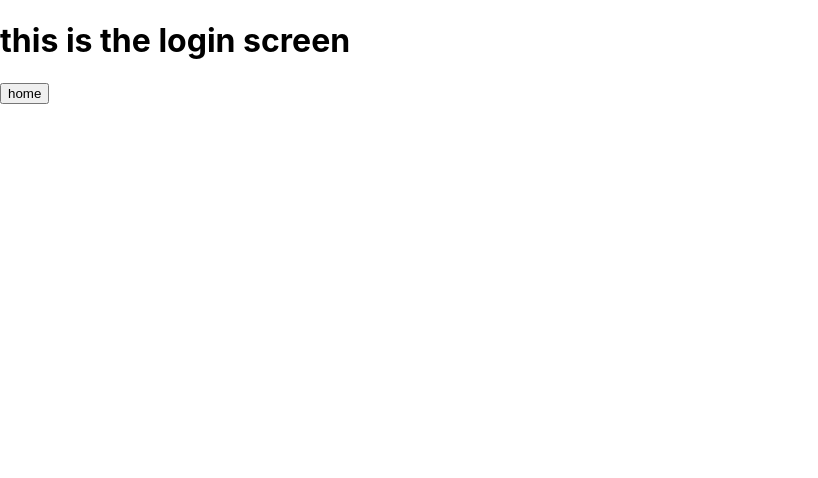
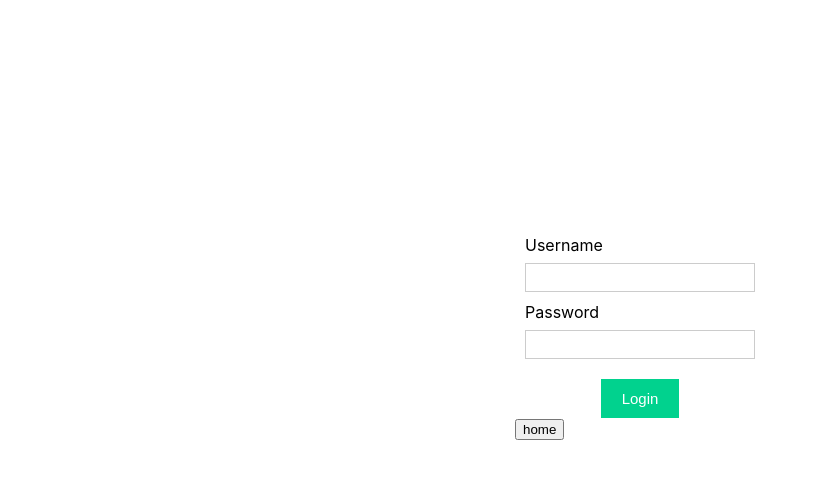
Before and after one commit to MarkVarga/allwin-project, a React (Create React App) app: page / in a window 1280 px wide. Shown: the top 478 px of the page, without its empty margins (0-818 px from the left). Built offline with nearby package versions, Linux system fonts and the light colour scheme.

Commit message:
added some typescript types and added context api

```diff
--- a/src/App.tsx
+++ b/src/App.tsx
@@ -1,20 +1,31 @@
-import React from "react";
+import React, { createContext, useState } from "react";
 import "./App.css";
 import { BrowserRouter, Routes, Route } from "react-router-dom";
 import Login from "./pages/Login/Login";
 import Home from "./pages/Home/Home";
 import Help from "./pages/Help/Help";
+import AuthContext from "./contexts/auth";
 
-function App() {
+const App: React.FC = () => {
+  const [loggedIn, setLoggedIn] = useState(true);
+  const [username, setUsername] = useState("");
+
   return (
     <BrowserRouter>
-      <Routes>
-        <Route path="/" element={<Login />} />
-        <Route path="home" element={<Home />} />
-        <Route path="help" element={<Help />} />
-      </Routes>
+      <AuthContext.Provider
+        value={{
+          username,
+          setUsername,
+        }}
+      >
+        <Routes>
+          <Route path="/" element={<Login />} />
+          <Route path="home" element={<Home />} />
+          <Route path="help" element={<Help />} />
+        </Routes>
+      </AuthContext.Provider>
     </BrowserRouter>
   );
-}
+};
 
 export default App;
--- /dev/null
+++ b/src/contexts/auth.tsx
@@ -0,0 +1,5 @@
+import React, { createContext } from "react";
+
+const AuthContext: any = createContext({});
+
+export default AuthContext;
--- a/src/pages/Help/Help.tsx
+++ b/src/pages/Help/Help.tsx
@@ -1,11 +1,11 @@
 import React from "react";
 
-function Help() {
+const Help: React.FC = () => {
   return (
     <div>
       <h1>This is the help screen</h1>
     </div>
   );
-}
+};
 
 export default Help;
--- a/src/pages/Home/Home.tsx
+++ b/src/pages/Home/Home.tsx
@@ -1,11 +1,14 @@
-import React from "react";
+import React, { useContext } from "react";
+import AuthContext from "../../contexts/auth";
 
-function Home() {
+const Home: React.FC = () => {
+  const { username } = useContext(AuthContext);
   return (
     <div>
       <h1>this is the home page</h1>
+      <h2>Welcome {username}!</h2>
     </div>
   );
-}
+};
 
 export default Home;
--- /dev/null
+++ b/src/pages/Login/Login.css
@@ -0,0 +1,64 @@
+.login {
+  display: flex;
+  align-items: center;
+  justify-content: center;
+  width: 100vw;
+  height: 100vh;
+}
+
+.form {
+  width: 250px;
+  height: 350px;
+}
+
+input[type="text"],
+input[type="password"] {
+  height: 25px;
+  border: 1px solid rgba(0, 0, 0, 0.2);
+}
+
+button[type="submit"] {
+  margin-top: 10px;
+  cursor: pointer;
+  font-size: 15px;
+  background: #01d28e;
+  border: 1px solid #01d28e;
+  color: #fff;
+  padding: 10px 20px;
+}
+
+button[type="submit"]:hover {
+  background: #6cf0c2;
+}
+
+.button-container {
+  display: flex;
+  justify-content: center;
+}
+
+.login-form {
+  background-color: white;
+  padding: 2rem;
+  box-shadow: 0 4px 8px 0 rgba(0, 0, 0, 0.2), 0 6px 20px 0 rgba(0, 0, 0, 0.19);
+}
+
+.list-container {
+  display: flex;
+}
+
+.error {
+  color: red;
+  font-size: 12px;
+}
+
+.title {
+  font-size: 25px;
+  margin-bottom: 20px;
+}
+
+.input-container {
+  display: flex;
+  flex-direction: column;
+  gap: 8px;
+  margin: 10px;
+}
--- a/src/pages/Login/Login.tsx
+++ b/src/pages/Login/Login.tsx
@@ -1,15 +1,40 @@
-import React from "react";
+import React, { useState, useContext } from "react";
 import { Link } from "react-router-dom";
+import AuthContext from "../../contexts/auth";
+import "./Login.css";
 
-function Login() {
+const Login: React.FC = () => {
+  const { setUsername } = useContext(AuthContext);
+
   return (
-    <div>
-      <h1>this is the login screen</h1>
-      <Link to="home">
-        <button>home</button>
-      </Link>
+    <div className="login">
+      <div className="form">
+        <form>
+          <div className="input-container">
+            <label>Username</label>
+            <input
+              type="text"
+              name="username"
+              onChange={(event) => {
+                setUsername(event.target.value);
+              }}
+              required
+            />
+          </div>
+          <div className="input-container">
+            <label>Password</label>
+            <input type="password" name="password" required />
+          </div>
+          <div className="button-container">
+            <button type="submit">Login</button>
+          </div>
+        </form>
+        <Link to="home">
+          <button>home</button>
+        </Link>
+      </div>
     </div>
   );
-}
+};
 
 export default Login;
```
